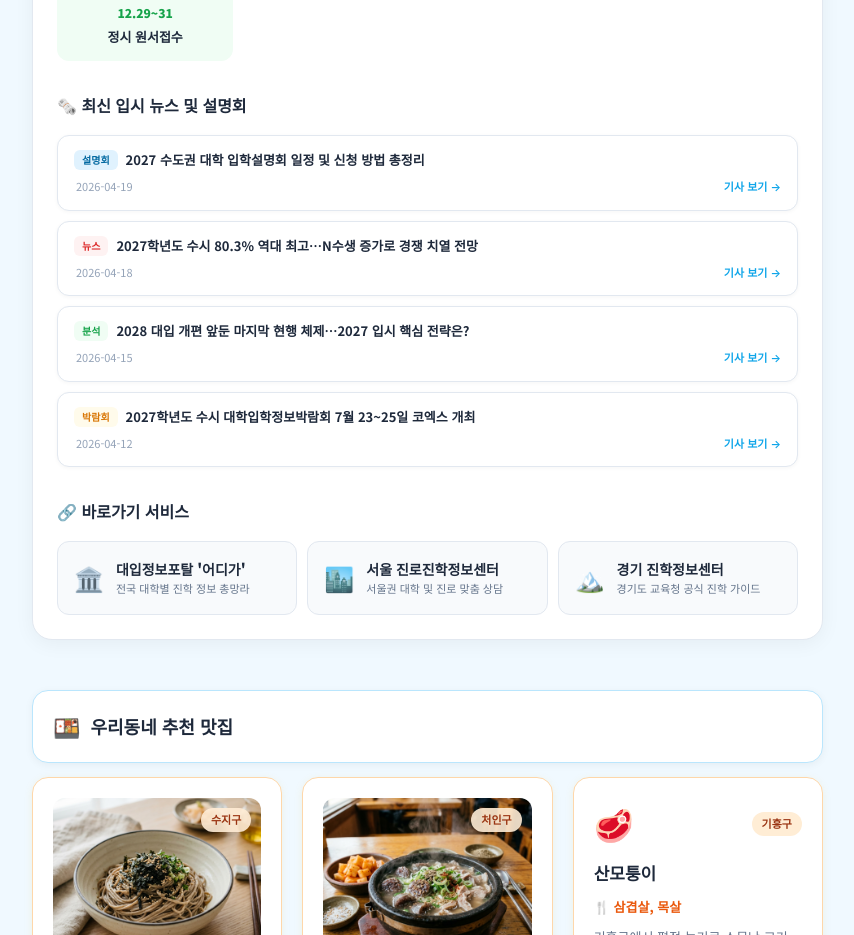
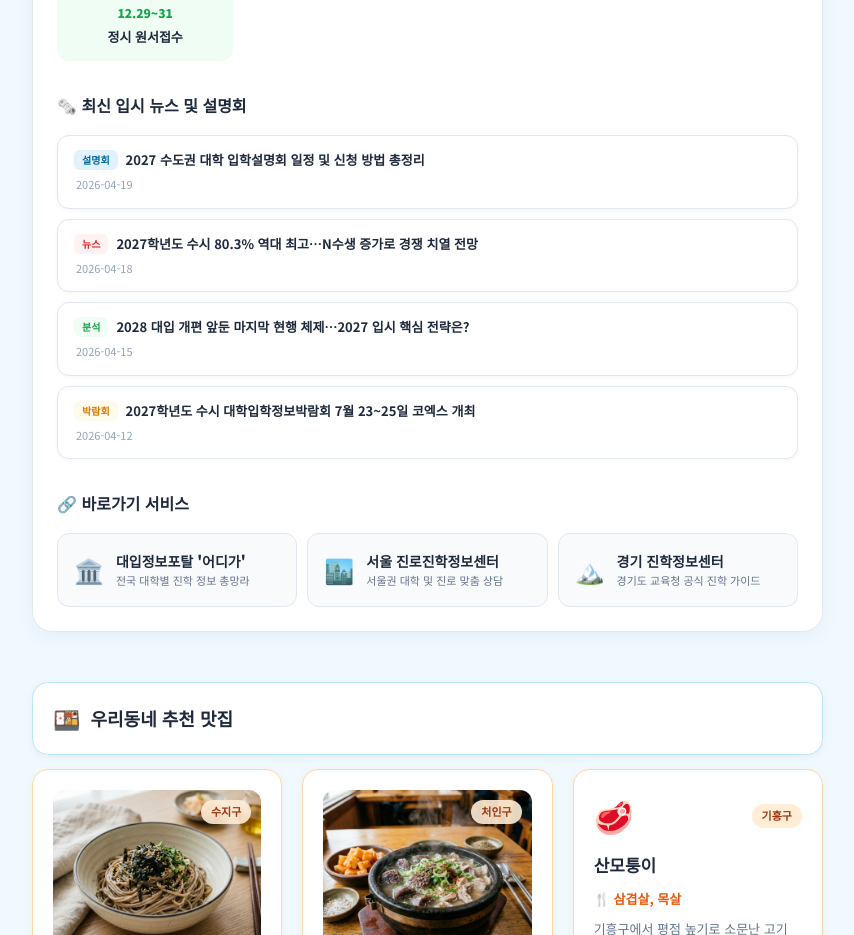
Before and after one commit to bopdoryainolza2026-afk/my-local-info, a Next.js app: page / in a window 1280 px wide. Shown: the part 2960-3895 px from the top of the page, without its empty margins (74-928 px from the left). Built offline with nearby package versions, Linux system fonts and the light colour scheme; no server answers.

Commit message:
Convert news cards to non-clickable info cards, remove article links

```diff
--- a/src/app/page.tsx
+++ b/src/app/page.tsx
@@ -180,11 +180,11 @@ export default function Home() {
                     };
                     const c = catColor[news.category] || { bg: "#f1f5f9", color: "#475569" };
                     return (
-                      <a key={news.id} href={news.link} target="_blank" rel="noopener noreferrer" style={{
+                      <div key={news.id} style={{
                         display: "flex", flexDirection: "column", gap: 6,
                         padding: "14px 16px", borderRadius: 12,
                         background: "white", border: "1px solid #e2e8f0",
-                        textDecoration: "none", boxShadow: "0 1px 4px rgba(0,0,0,0.04)",
+                        boxShadow: "0 1px 4px rgba(0,0,0,0.04)",
                       }}>
                         <div style={{ display: "flex", alignItems: "center", gap: 8 }}>
                           <span style={{
@@ -197,15 +197,10 @@ export default function Home() {
                             {news.title}
                           </span>
                         </div>
-                        <div style={{ display: "flex", alignItems: "center", gap: 8, paddingLeft: 2, marginTop: 2 }}>
-                          <span style={{ fontSize: "11px", color: "#94a3b8" }}>
-                            {news.date}
-                          </span>
-                          <span style={{ fontSize: "11px", color: "#0ea5e9", marginLeft: "auto", fontWeight: 600 }}>
-                            기사 보기 →
-                          </span>
-                        </div>
-                      </a>
+                        <span style={{ fontSize: "11px", color: "#94a3b8", paddingLeft: 2 }}>
+                          {news.date}
+                        </span>
+                      </div>
                     );
                   })}
                   {educationNews.length === 0 && (
```
